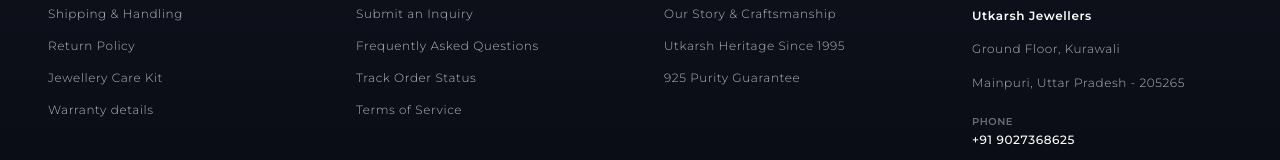
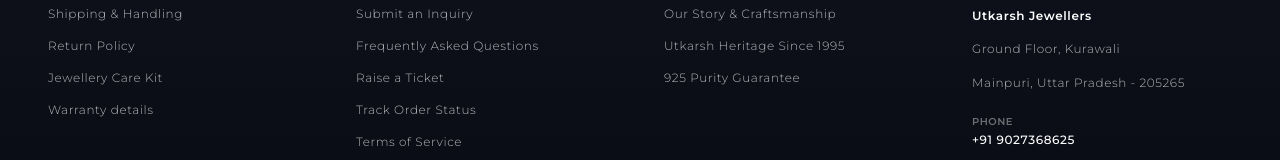
Before and after one commit to guaravgurjar/NOVA, a React (Vite) app in the folder nova925-main/: page /about in a window 1280 px wide. Shown: the part 2640-2800 px from the top of the page. Built offline with nearby package versions, Linux system fonts and the light colour scheme; no server answers; a web font is replaced by a local one.

Commit message:
feat: add Raise a Ticket external link to footer

```diff
--- a/nova925-main/src/components/Footer.tsx
+++ b/nova925-main/src/components/Footer.tsx
@@ -28,6 +28,7 @@
             <ul className="space-y-4 text-xs font-light tracking-wider text-white/70">
               <li><Link to="/contact" className="hover:text-nova-gold transition-colors duration-300">Submit an Inquiry</Link></li>
               <li><Link to="/faq" className="hover:text-nova-gold transition-colors duration-300">Frequently Asked Questions</Link></li>
+              <li><a href="https://support.novajewels.info" target="_blank" rel="noopener noreferrer" className="hover:text-nova-gold transition-colors duration-300">Raise a Ticket</a></li>
               <li><Link to="/track" className="hover:text-nova-gold transition-colors duration-300">Track Order Status</Link></li>
               <li><Link to="/terms" className="hover:text-nova-gold transition-colors duration-300">Terms of Service</Link></li>
             </ul>
```
